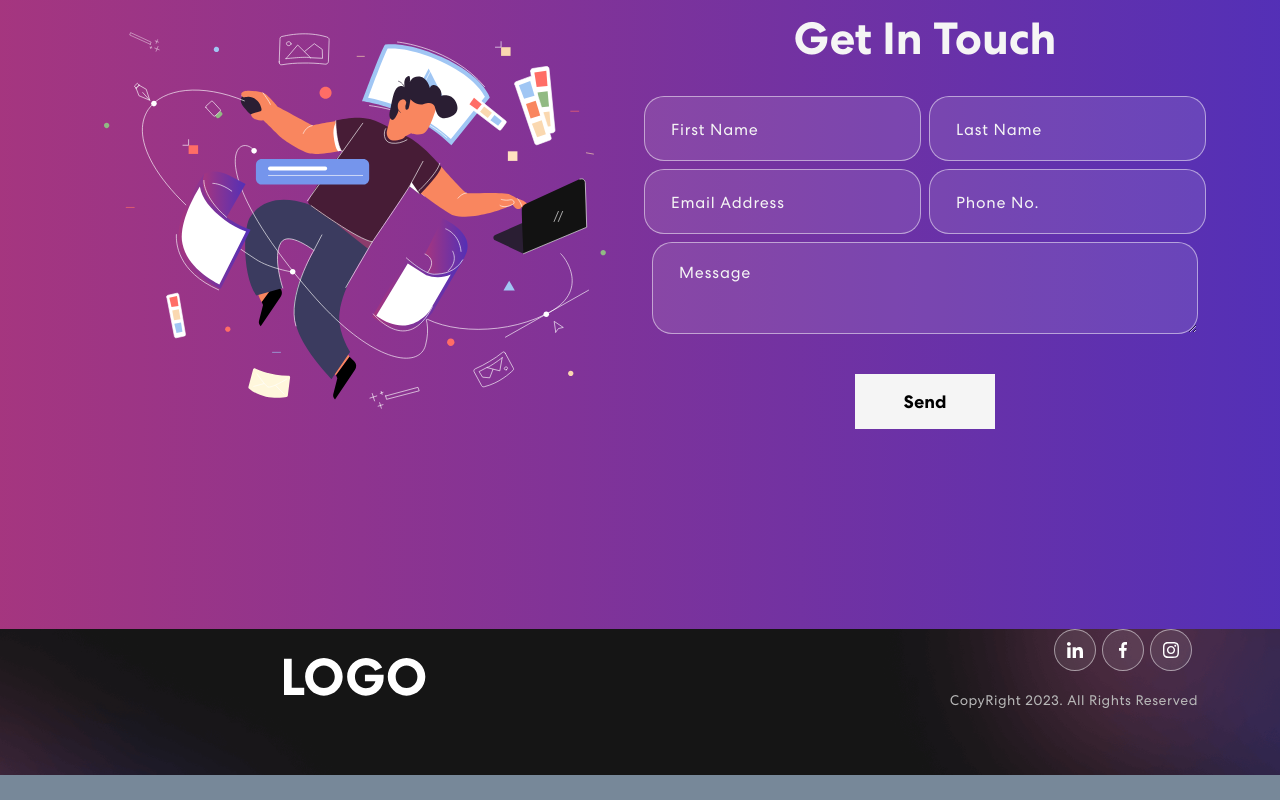
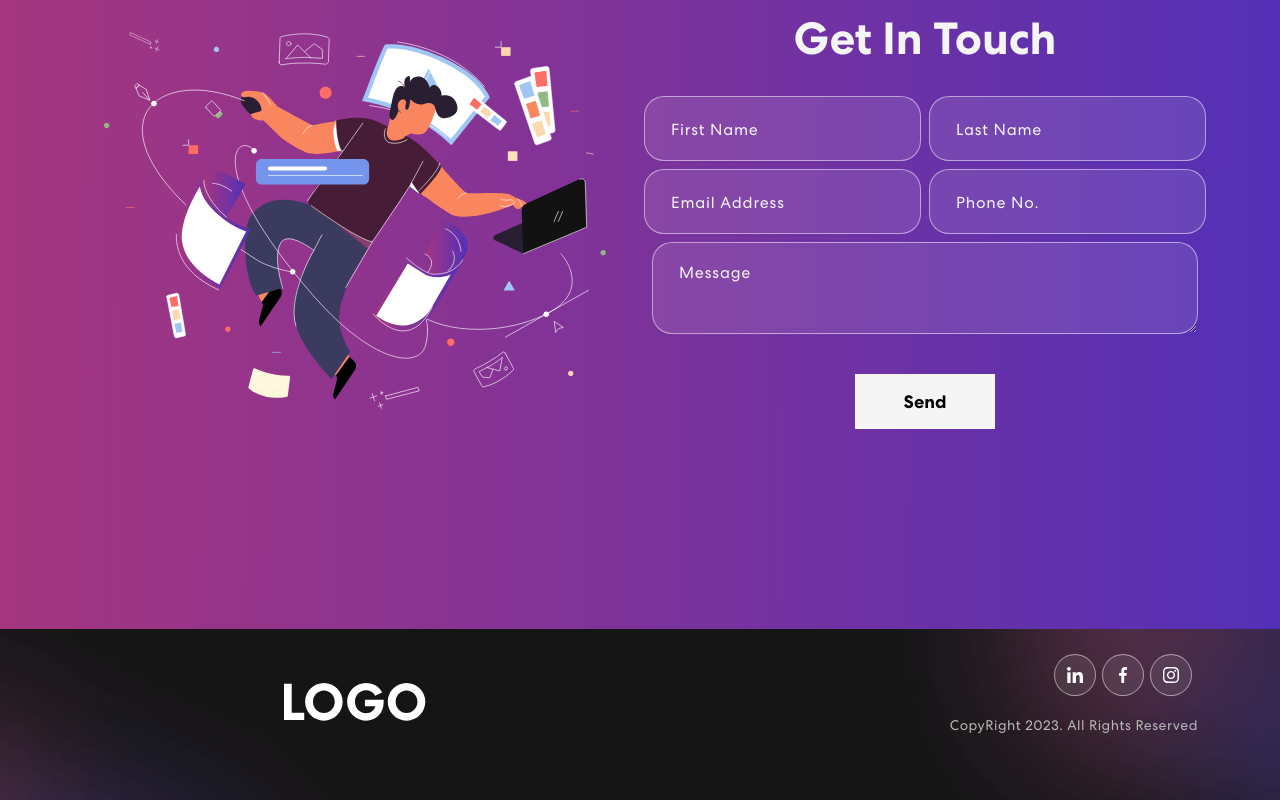
Before and after one commit to EloyVigil/personal-portfolio, a React (Create React App) app: page / in a window 1280 px wide. Shown: the part 2422-3222 px from the top of the page. Before the commit the page ends 3197 px from the top, so only its background shows below. Built offline with nearby package versions, Linux system fonts and the light colour scheme.

Commit message:
Fixed Footer CSS

```diff
--- a/src/App.css
+++ b/src/App.css
@@ -578,7 +578,7 @@ nav.navbar .navbar-toggler[aria-expanded="true"] .navbar-toggler-icon {
 /* -----------Footer CSS----------- */
 
 .footer {
-  padding: 0 0 50px 0;
+  padding: 25px 0 50px 0;
   background-image: url('./views/img/footer-bg.png');
   background-size: cover;
   background-repeat: no-repeat;
```
